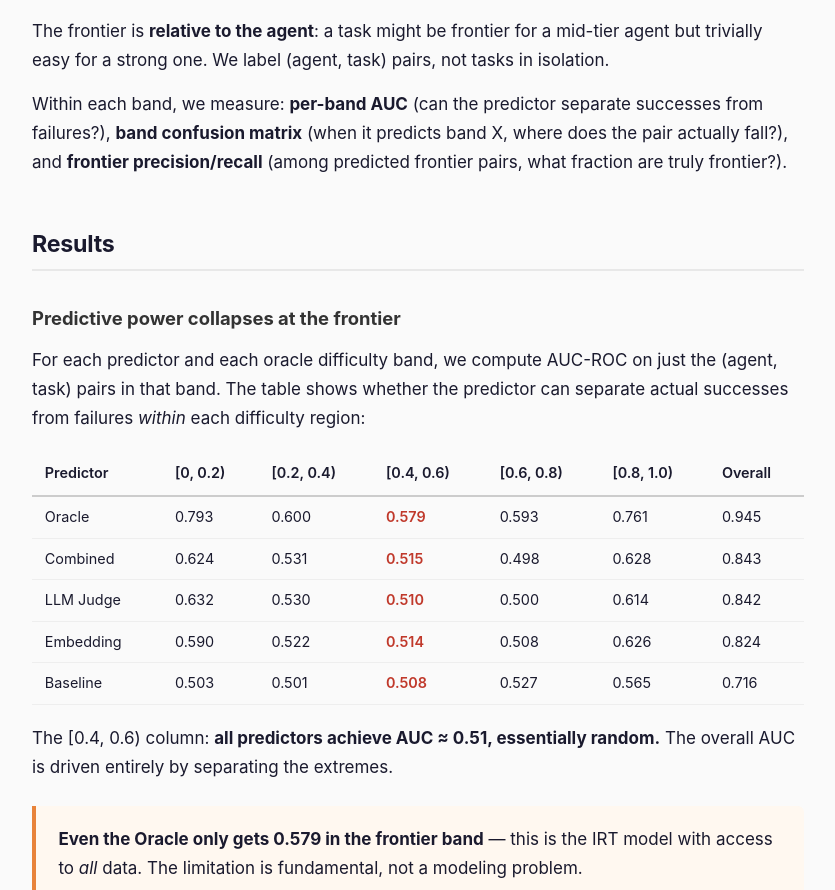
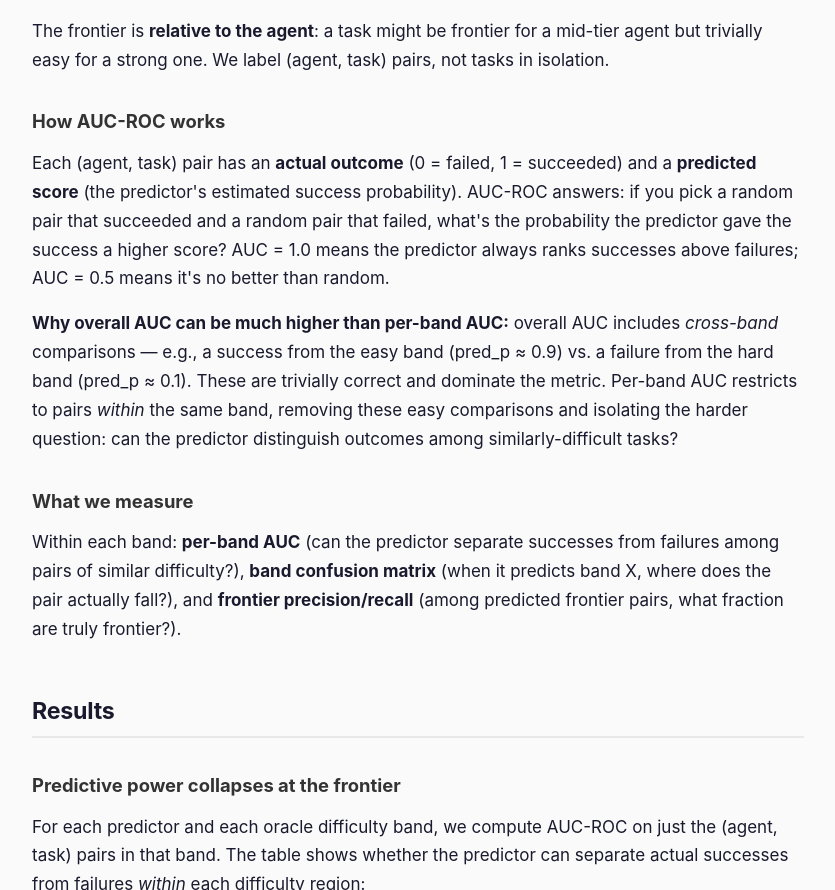
Before and after one commit to Sujai1/agent-psychology, a plain HTML site: page docs/index.html in a window 1280 px wide. Shown: the part 2020-2910 px from the top of the page, without its empty margins (222-1057 px from the left). Drawn offline with Linux system fonts and the light colour scheme.

Commit message:
Add AUC-ROC explainer to methodology section
Clarifies what AUC measures and why overall AUC can be much higher
than per-band AUC (cross-band comparisons inflate the metric).

Co-Authored-By: Claude Opus 4.6 (1M context) <noreply@anthropic.com>

```diff
--- a/docs/index.html
+++ b/docs/index.html
@@ -79,7 +79,15 @@
 
 <p>The frontier is <strong>relative to the agent</strong>: a task might be frontier for a mid-tier agent but trivially easy for a strong one. We label (agent, task) pairs, not tasks in isolation.</p>
 
-<p>Within each band, we measure: <strong>per-band AUC</strong> (can the predictor separate successes from failures?), <strong>band confusion matrix</strong> (when it predicts band X, where does the pair actually fall?), and <strong>frontier precision/recall</strong> (among predicted frontier pairs, what fraction are truly frontier?).</p>
+<h3>How AUC-ROC works</h3>
+
+<p>Each (agent, task) pair has an <strong>actual outcome</strong> (0 = failed, 1 = succeeded) and a <strong>predicted score</strong> (the predictor's estimated success probability). AUC-ROC answers: if you pick a random pair that succeeded and a random pair that failed, what's the probability the predictor gave the success a higher score? AUC = 1.0 means the predictor always ranks successes above failures; AUC = 0.5 means it's no better than random.</p>
+
+<p><strong>Why overall AUC can be much higher than per-band AUC:</strong> overall AUC includes <em>cross-band</em> comparisons &mdash; e.g., a success from the easy band (pred_p &asymp; 0.9) vs. a failure from the hard band (pred_p &asymp; 0.1). These are trivially correct and dominate the metric. Per-band AUC restricts to pairs <em>within</em> the same band, removing these easy comparisons and isolating the harder question: can the predictor distinguish outcomes among similarly-difficult tasks?</p>
+
+<h3>What we measure</h3>
+
+<p>Within each band: <strong>per-band AUC</strong> (can the predictor separate successes from failures among pairs of similar difficulty?), <strong>band confusion matrix</strong> (when it predicts band X, where does the pair actually fall?), and <strong>frontier precision/recall</strong> (among predicted frontier pairs, what fraction are truly frontier?).</p>
 
 <!-- ───────────── RESULTS ───────────── -->
 <h2 id="results">Results</h2>
```
